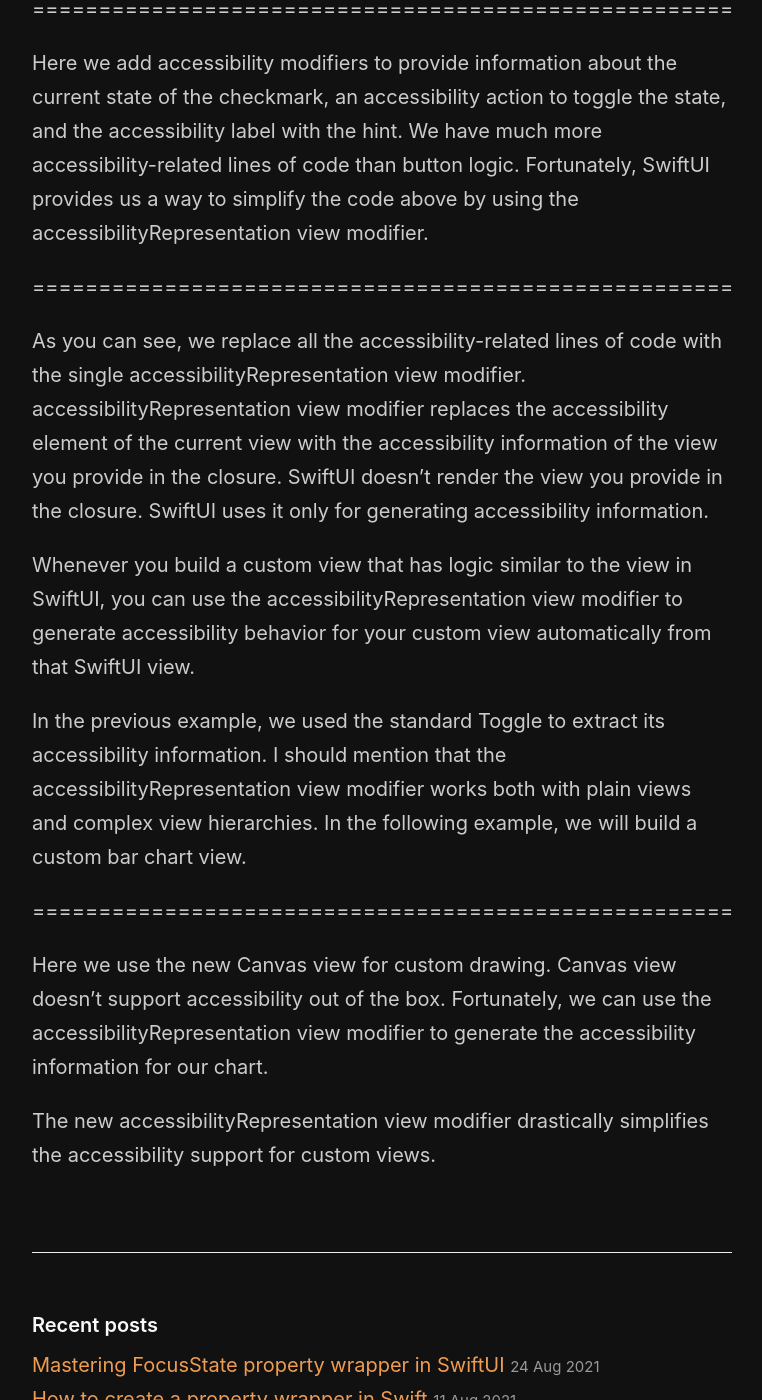
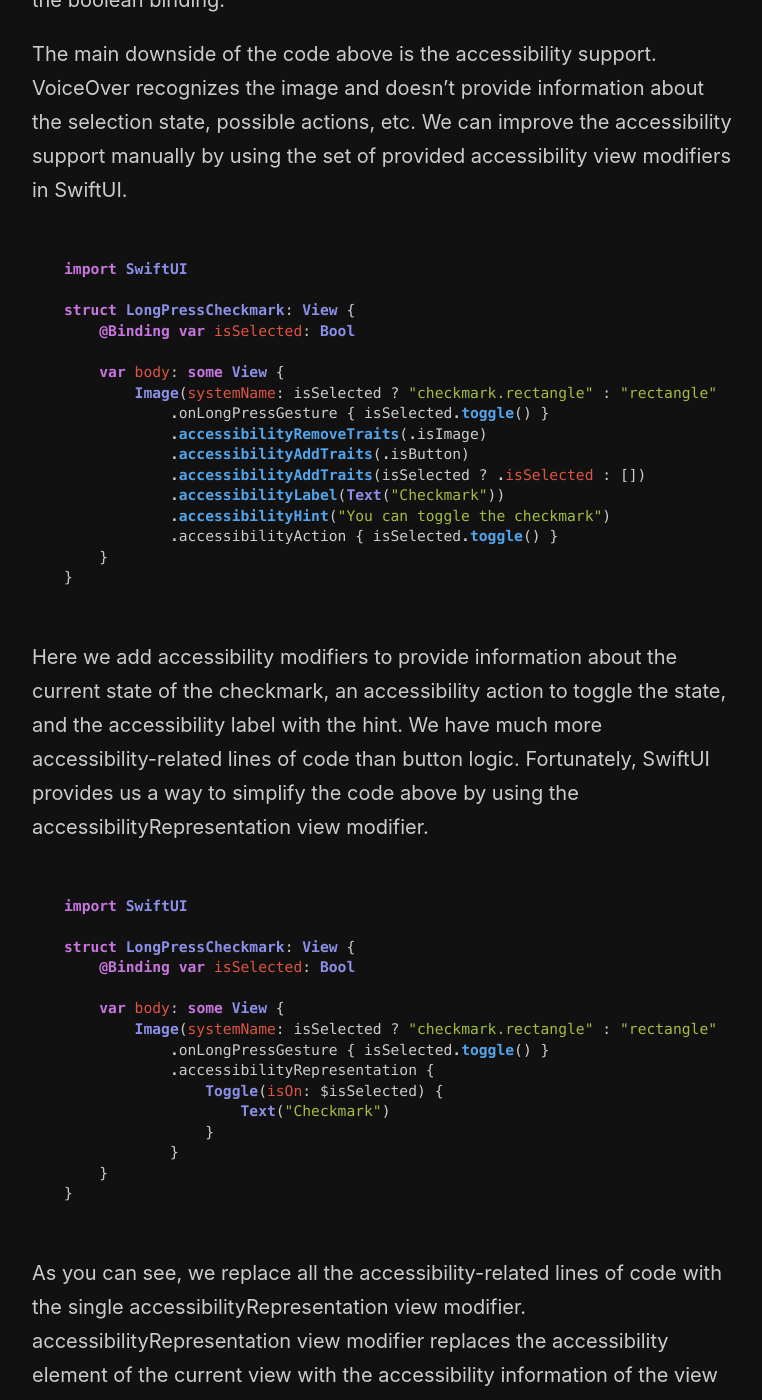
Before and after one commit to mecid/mecid.github.io, a Jekyll site: the page built from _posts/2021-09-01-the-power-of-accessibility-representation-view-modifier-in-swiftui.md, in a window 1280 px wide and 1400 px high, scrolled down 1197 px. Shown: the whole window, without its empty margins (258-1020 px from the left). Built offline with Jekyll 4.4.1, drawn with Linux system fonts in a browser that asks for light colours; our own code applies the rules of GitHub Pages for plain Markdown files; some of the changed text lies outside the part shown.

Commit message:
code examples added to accessibility representation post

````diff
--- a/_posts/2021-09-01-the-power-of-accessibility-representation-view-modifier-in-swiftui.md
+++ b/_posts/2021-09-01-the-power-of-accessibility-representation-view-modifier-in-swiftui.md
@@ -7,17 +7,61 @@ The SwiftUI Release 3 has a lot of improvements in the area of accessibility. It
 
 Assume we are working on a super custom checkmark button that toggles its state only after a long press. Let's take a look at the code we write to implement this view.
 
-=====================================================
+```swift
+import SwiftUI
+
+struct LongPressCheckmark: View {
+    @Binding var isSelected: Bool
+
+    var body: some View {
+        Image(systemName: isSelected ? "checkmark.rectangle" : "rectangle")
+            .onLongPressGesture { isSelected.toggle() }
+    }
+}
+```
 
 The code above looks simple. We have a binding to a boolean value indicating the selection of the checkmark. We also have an image presenting a checkmark or empty rectangle depending on the value of the binding. I also added a long-press gesture to the image that toggles the boolean binding.
 
 The main downside of the code above is the accessibility support. VoiceOver recognizes the image and doesn't provide information about the selection state, possible actions, etc. We can improve the accessibility support manually by using the set of provided accessibility view modifiers in SwiftUI.
 
-=====================================================
+```swift
+import SwiftUI
+
+struct LongPressCheckmark: View {
+    @Binding var isSelected: Bool
+
+    var body: some View {
+        Image(systemName: isSelected ? "checkmark.rectangle" : "rectangle")
+            .onLongPressGesture { isSelected.toggle() }
+            .accessibilityRemoveTraits(.isImage)
+            .accessibilityAddTraits(.isButton)
+            .accessibilityAddTraits(isSelected ? .isSelected : [])
+            .accessibilityLabel(Text("Checkmark"))
+            .accessibilityHint("You can toggle the checkmark")
+            .accessibilityAction { isSelected.toggle() }
+    }
+}
+```
 
 Here we add accessibility modifiers to provide information about the current state of the checkmark, an accessibility action to toggle the state, and the accessibility label with the hint. We have much more accessibility-related lines of code than button logic. Fortunately, SwiftUI provides us a way to simplify the code above by using the accessibilityRepresentation view modifier.
 
-=====================================================
+```swift
+import SwiftUI
+
+struct LongPressCheckmark: View {
+    @Binding var isSelected: Bool
+
+    var body: some View {
+        Image(systemName: isSelected ? "checkmark.rectangle" : "rectangle")
+            .onLongPressGesture { isSelected.toggle() }
+            .accessibilityRepresentation {
+                Toggle(isOn: $isSelected) {
+                    Text("Checkmark")
+                }
+            }
+    }
+}
+```
 
 As you can see, we replace all the accessibility-related lines of code with the single accessibilityRepresentation view modifier. accessibilityRepresentation view modifier replaces the accessibility element of the current view with the accessibility information of the view you provide in the closure. SwiftUI doesn't render the view you provide in the closure. SwiftUI uses it only for generating accessibility information.
 
@@ -25,7 +69,31 @@ Whenever you build a custom view that has logic similar to the view in SwiftUI,
 
 In the previous example, we used the standard Toggle to extract its accessibility information. I should mention that the accessibilityRepresentation view modifier works both with plain views and complex view hierarchies. In the following example, we will build a custom bar chart view.
 
-=====================================================
+```swift
+struct Bar: Identifiable {
+    let id: UUID
+    let value: Double
+    let label: String
+}
+
+struct BarChartView: View {
+    let bars: [Bar]
+
+    var body: some View {
+        Canvas {
+            // custom drawing here
+        }.accessibilityRepresentation {
+            HStack {
+                ForEach(bars) { bar in
+                    Rectangle()
+                        .accessibilityLabel(bar.label)
+                        .accessibilityValue("\(bar.value)")
+                }
+            }
+        }
+    }
+}
+```
 
 Here we use the new Canvas view for custom drawing. Canvas view doesn't support accessibility out of the box. Fortunately, we can use the accessibilityRepresentation view modifier to generate the accessibility information for our chart.
 
````
